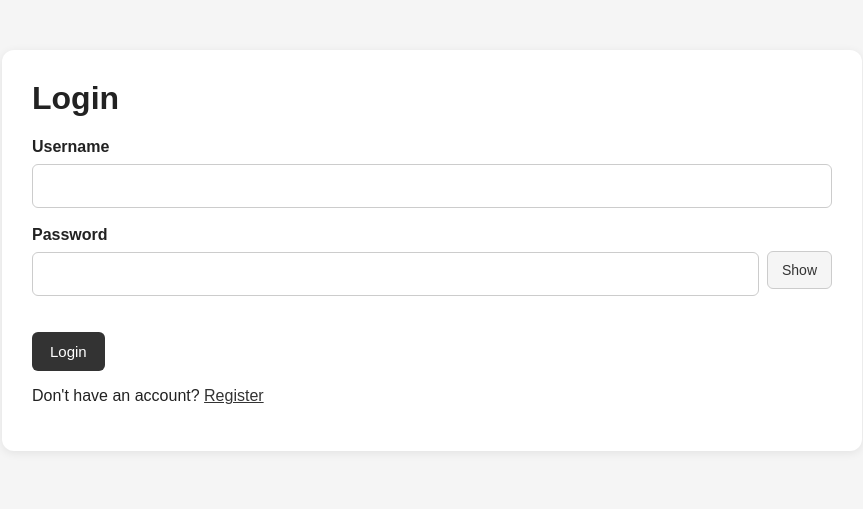
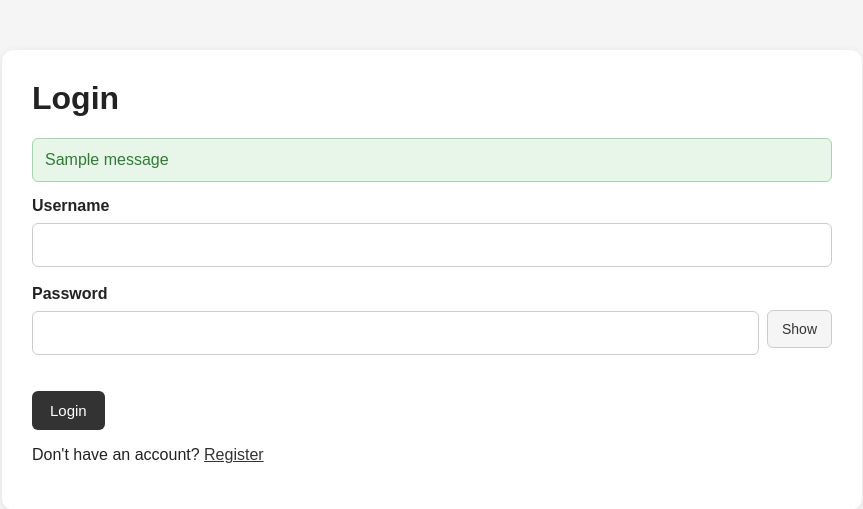
Before and after one commit to sushant-agi/SI_Django_Notes_Task, a Django app: page /login/ in a window 1280 px wide. Shown: the top 509 px of the page, without its empty margins (208-1071 px from the left). Run offline with Django 5.2, Linux system fonts and the light colour scheme; tables that the repository leaves empty hold one stand-in row (values such as "Sample post"); one stand-in notice (Sample message) is shown.

Commit message:
Feat: Add successfull registration message

```diff
--- a/notes/templates/notes/base.html
+++ b/notes/templates/notes/base.html
@@ -232,6 +232,14 @@
         .password-input-container .toggle-password:hover {
             background: #e5e5e5;
         }
+        .success-message {
+            padding: 12px;
+            margin-bottom: 15px;
+            border-radius: 6px;
+            background: #e8f5e9;
+            color: #2e7d32;
+            border: 1px solid #a5d6a7;
+        }
     </style>
 </head>
 
--- a/notes/templates/notes/login.html
+++ b/notes/templates/notes/login.html
@@ -12,6 +12,14 @@
 
         {% if error %}
             <p class="error">{{ error }}</p>
+        {% endif %}
+
+        {% if messages %}
+            {% for message in messages %}
+                <div class="success-message">
+                    {{ message }}
+                </div>
+            {% endfor %}
         {% endif %}
 
         <form method="POST">
--- a/notes/views.py
+++ b/notes/views.py
@@ -4,6 +4,7 @@ from django.contrib.auth import authenticate, login, logout
 from django.contrib.auth.decorators import login_required
 from .models import Note
 import re
+from django.contrib import messages
 
 @login_required
 def home(request):
@@ -112,6 +113,10 @@ def register(request):
             username=username,
             password=password
         )
+        messages.success(
+            request,
+            'Registration successful! You can now login.'
+        )
 
         return redirect('login')
 
```
